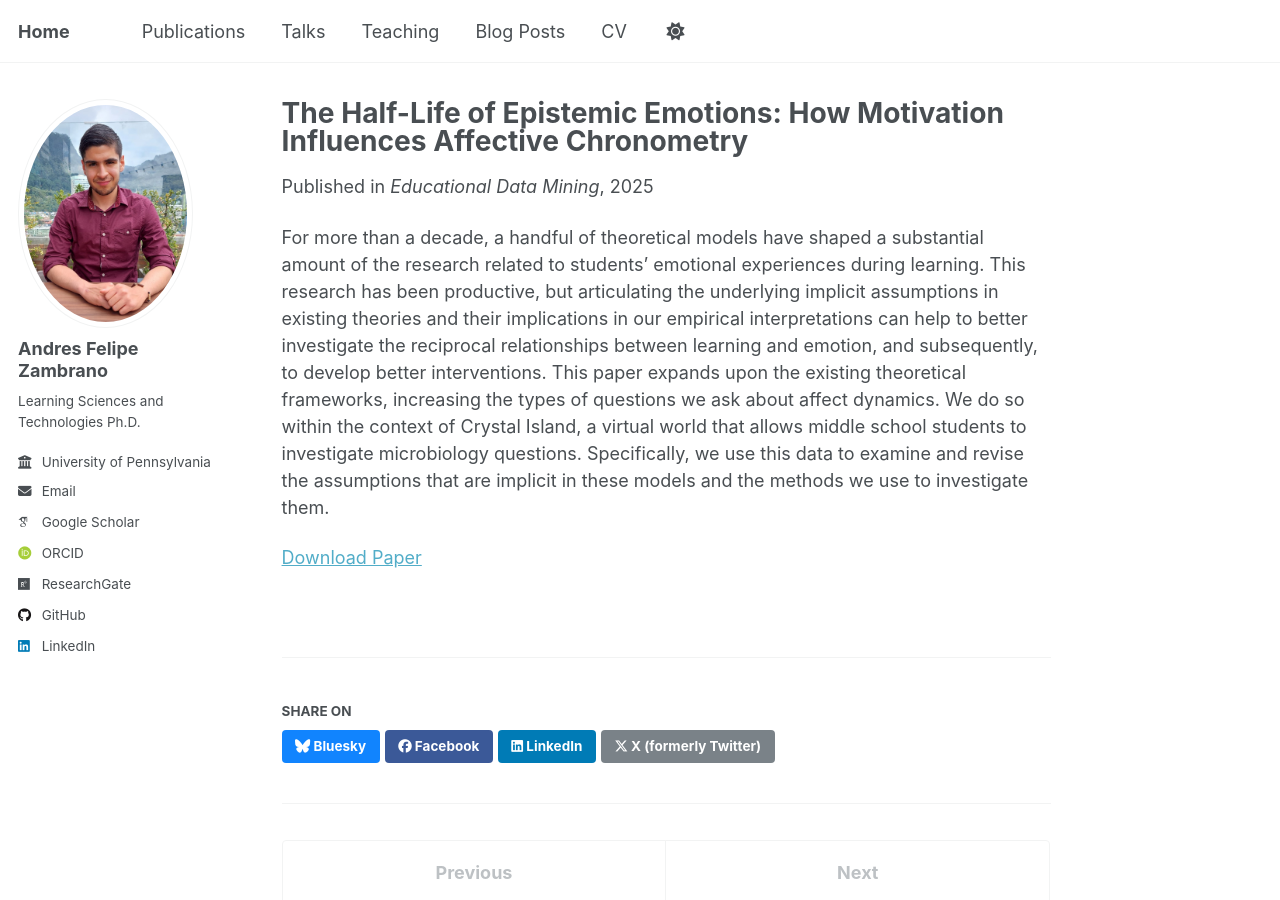
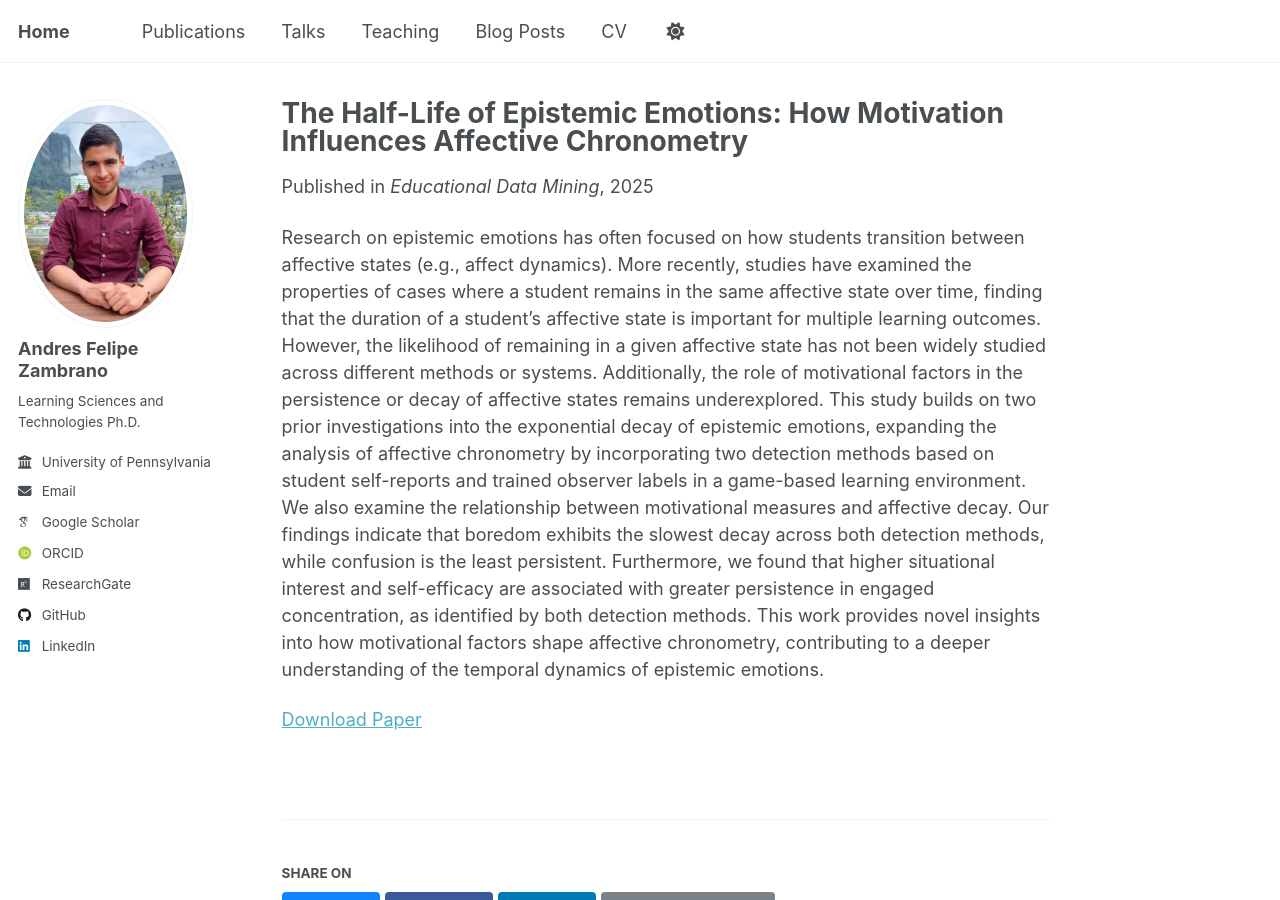
Before and after one commit to afzambrano/afzambrano.github.io, a Jekyll site: the page built from _publications/2025-chronometry-edm.md, in a window 1280 px wide and 900 px high. Built offline with Jekyll 4.4.1, drawn with Linux system fonts in a browser that asks for light colours; some web fonts are replaced; a script that is not in the unit is left out.

Commit message:
Update 2025-chronometry-edm.md

```diff
--- a/_publications/2025-chronometry-edm.md
+++ b/_publications/2025-chronometry-edm.md
@@ -3,12 +3,12 @@ title: "The Half-Life of Epistemic Emotions: How Motivation Influences Affective
 collection: publications
 category: conferences
 permalink: /publication/2025-chronometry-edm
-excerpt: 'This paper expands upon the existing theoretical frameworks, increasing the types of questions we ask about affect dynamics. We do so within the context of Crystal Island, a virtual world that allows middle school students to investigate microbiology questions.'
+excerpt: 'This study builds on two prior investigations into the exponential decay of epistemic emotions, expanding the analysis of affective chronometry by incorporating two detection methods based on student self-reports and trained observer labels in a game-based learning environment. Our findings indicate that boredom exhibits the slowest decay across both detection methods, while confusion is the least persistent. Furthermore, we found that higher situational interest and self-efficacy are associated with greater persistence in engaged concentration, as identified by both detection methods.'
 date: 2025-07-25
 venue: 'Educational Data Mining'
 paperurl: 'https://educationaldatamining.org/EDM2025/proceedings/2025.EDM.long-papers.178/index.html'
 ---
 
-For more than a decade, a handful of theoretical models have shaped a substantial amount of the research related to students’ emotional experiences during learning. This research has been productive, but articulating the underlying implicit assumptions in existing theories and their implications in our empirical interpretations can help to better investigate the reciprocal relationships between learning and emotion, and subsequently, to develop better interventions. This paper expands upon the existing theoretical frameworks, increasing the types of questions we ask about affect dynamics. We do so within the context of Crystal Island, a virtual world that allows middle school students to investigate microbiology questions. Specifically, we use this data to examine and revise the assumptions that are implicit in these models and the methods we use to investigate them.
+Research on epistemic emotions has often focused on how students transition between affective states (e.g., affect dynamics). More recently, studies have examined the properties of cases where a student remains in the same affective state over time, finding that the duration of a student’s affective state is important for multiple learning outcomes. However, the likelihood of remaining in a given affective state has not been widely studied across different methods or systems. Additionally, the role of motivational factors in the persistence or decay of affective states remains underexplored. This study builds on two prior investigations into the exponential decay of epistemic emotions, expanding the analysis of affective chronometry by incorporating two detection methods based on student self-reports and trained observer labels in a game-based learning environment. We also examine the relationship between motivational measures and affective decay. Our findings indicate that boredom exhibits the slowest decay across both detection methods, while confusion is the least persistent. Furthermore, we found that higher situational interest and self-efficacy are associated with greater persistence in engaged concentration, as identified by both detection methods. This work provides novel insights into how motivational factors shape affective chronometry, contributing to a deeper understanding of the temporal dynamics of epistemic emotions.
 
 [Download Paper](https://educationaldatamining.org/EDM2025/proceedings/2025.EDM.long-papers.178/index.html)
```
